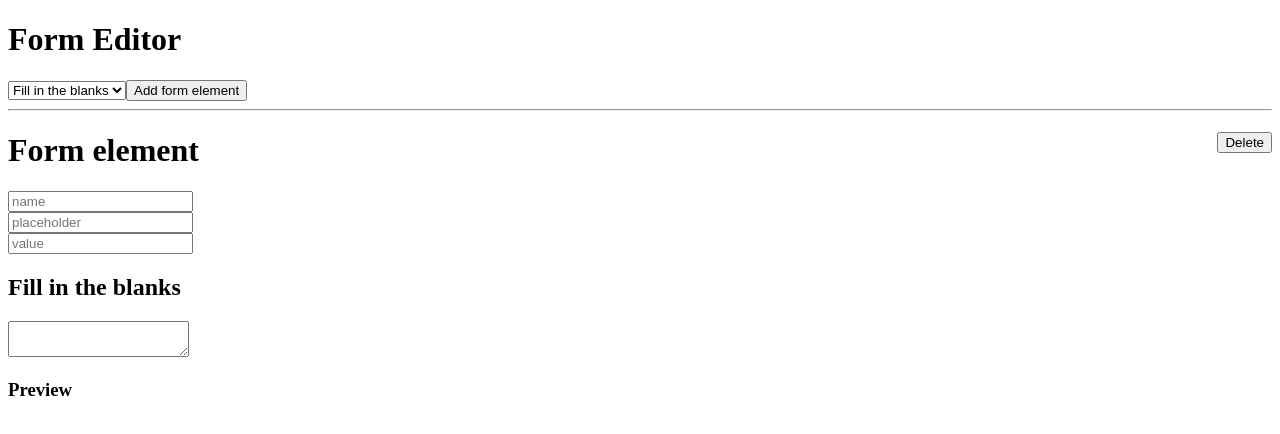
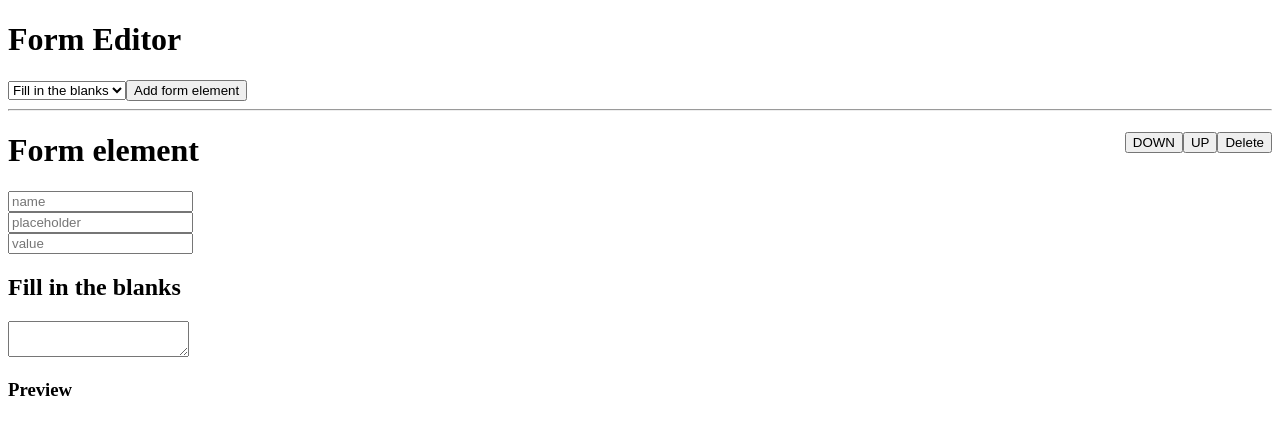
Before and after one commit to jannunzi/webdev-summer1-2018-poc-angular, an Angular app: page / in a window 1280 px wide. Both pictures are taken after a click on the button "Add form element". Shown: the top 434 px of the page. Built offline with nearby package versions, Linux system fonts and the light colour scheme.

Commit message:
added up and down

```diff
--- a/src/app/form-editor/form-editor.component.html
+++ b/src/app/form-editor/form-editor.component.html
@@ -15,8 +15,16 @@
 <div *ngFor="let formElement of formElements">
   <div [ngSwitch]="formElement.type">
     <button (click)="removeFormElement(formElement)"
-    style="float:right">
+            style="float:right">
       Delete
+    </button>
+    <button (click)="up(formElement)"
+            style="float:right">
+      UP
+    </button>
+    <button (click)="down(formElement)"
+            style="float:right">
+      DOWN
     </button>
     <h1>Form element</h1>
     <input [(ngModel)]="formElement.name"
--- a/src/app/form-editor/form-editor.component.ts
+++ b/src/app/form-editor/form-editor.component.ts
@@ -10,6 +10,18 @@ export class FormEditorComponent implements OnInit {
   inputType = 'fillin';
   formElements = [];
   constructor() { }
+
+  up(element) {
+    const index = this.formElements.indexOf(element);
+    this.formElements.splice(index - 1, 0,
+      this.formElements.splice(index, 1)[0]);
+  }
+
+  down(element) {
+    const index = this.formElements.indexOf(element);
+    this.formElements.splice(index + 1, 0,
+      this.formElements.splice(index, 1)[0]);
+  }
 
   removeFormElement(element) {
     const index = this.formElements.indexOf(element);
```
